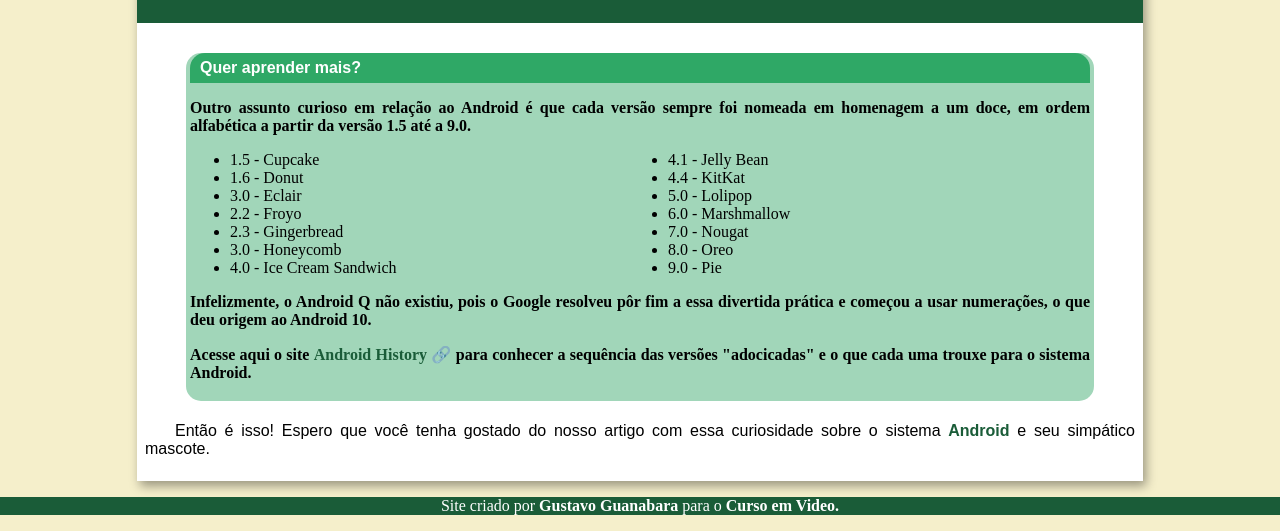
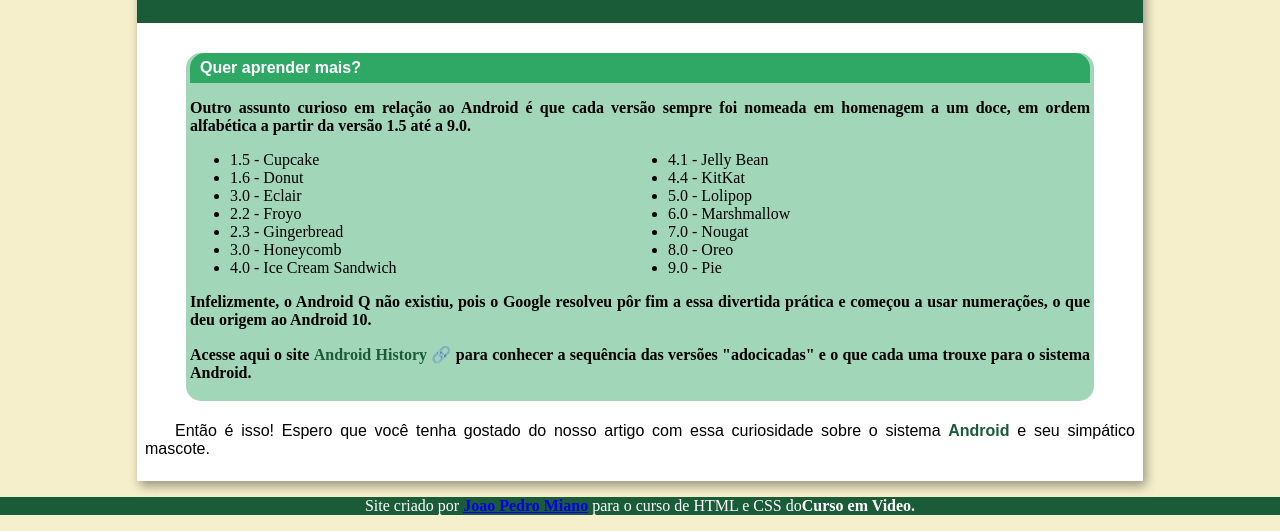
Before and after one commit to JoaoMiano/Projeto-Android, a plain HTML site: page index.html in a window 1280 px wide. Shown: the part 2144-2675 px from the top of the page. Drawn offline with Linux system fonts and the light colour scheme.

Commit message:
alteração do footer

```diff
--- a/index.html
+++ b/index.html
@@ -86,7 +86,7 @@
     </main>
 
     <footer>
-        <p>Site criado por <strong>Gustavo Guanabara</strong> para o <strong>Curso em Video.</strong></p>
+        <p>Site criado por <strong><a href="https://www.linkedin.com/in/jo%C3%A3o-pedro-m-1ba038137/">Joao Pedro Miano</a></strong> para o curso de HTML e CSS do<strong>Curso em Video.</strong></p>
     </footer>
 </body>
 </html>
```
